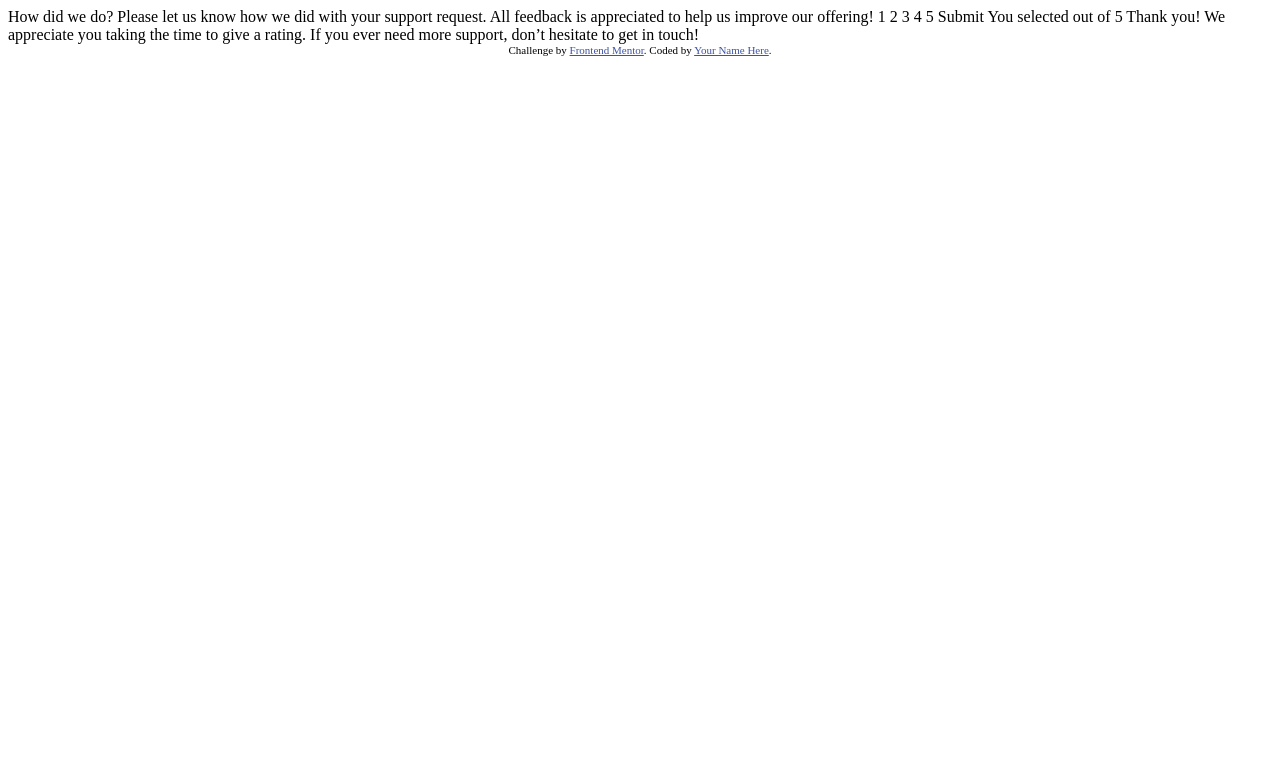
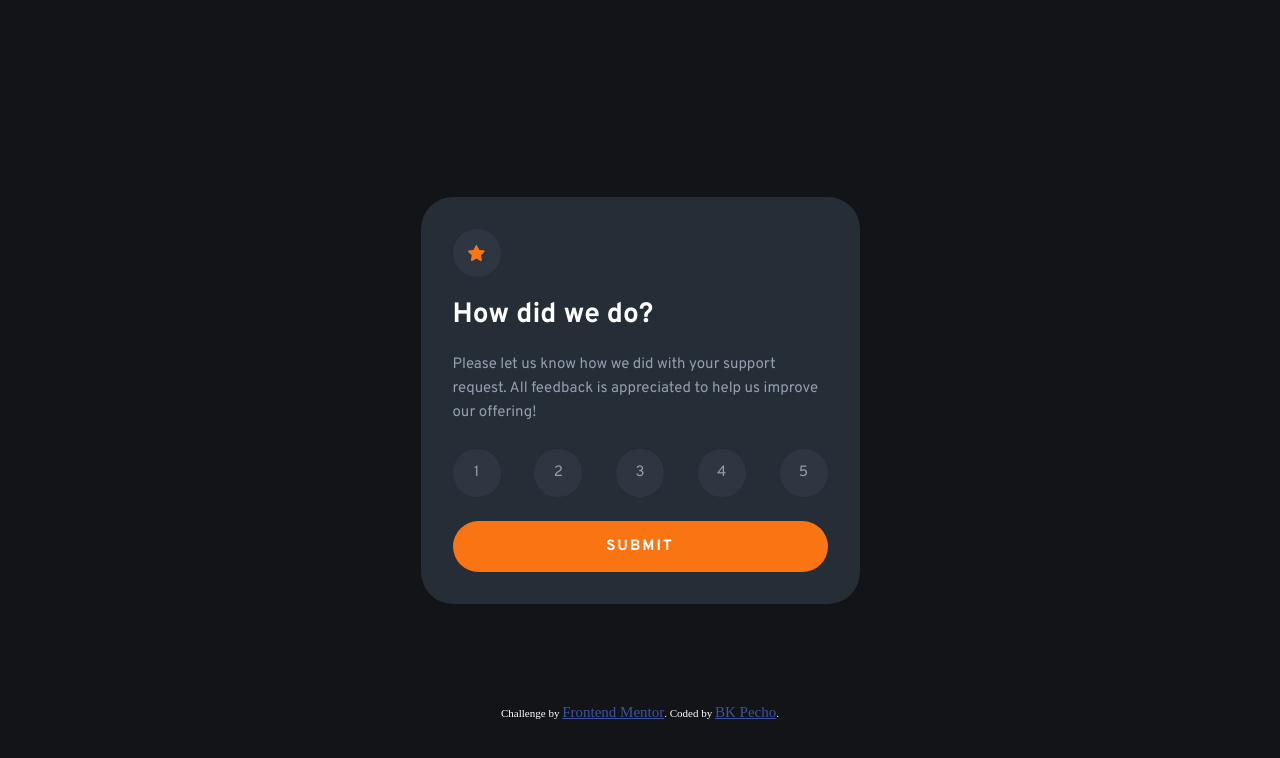
Before and after one commit to bkpecho/Interactive-rating-component, a plain HTML site: page index.html in a window 1280 px wide. Drawn offline with Linux system fonts and the light colour scheme.

Commit message:
Rating State:

```diff
--- a/assets/css/style.css
+++ b/assets/css/style.css
@@ -6,7 +6,7 @@
 
   --clr-neutral-100: hsl(0, 0%, 100%);
   --clr-neutral-300: hsl(217, 12%, 63%);
-  --clr-netural-500: hsl(216, 12%, 54%);
+  --clr-neutral-500: hsl(216, 12%, 54%);
   --clr-dark-700: hsl(213, 19%, 18%);
   --clr-dark-900: hsl(216, 12%, 8%);
 
@@ -46,13 +46,89 @@
 body {
 }
 
+.flex {
+  display: flex;
+}
+
+.fd-c {
+  flex-direction: column;
+}
+
+.circle {
+  background: hsla(216, 12%, 54%, 0.1);
+  justify-content: center;
+  align-items: center;
+
+  align-self: flex-start;
+  border-radius: 50%;
+
+  height: 3rem;
+  width: 3rem;
+}
+
 /******************************************
 /* LAYOUT
 /*******************************************/
-header {
+main {
+  justify-content: center;
+  align-items: center;
+
+  min-height: 100vh;
+  background: var(--clr-dark-900);
+}
+
+.component {
+  gap: 1.5rem;
+  max-width: 375px;
+  padding: 2rem;
+  margin: 0 1.5rem;
+
+  border-radius: 2rem;
+  color: var(--clr-neutral-300);
+  background: var(--clr-dark-700);
+
+  font-family: var(--ff-main);
+  font-size: var(--fs-base);
+}
+
+.component h1 {
+  color: var(--clr-neutral-100);
+  font-size: 1.75rem;
+  font-weight: var(--fw-bold);
+}
+
+.component p {
+  line-height: 1.5rem;
+}
+
+.rating {
+  justify-content: space-between;
+}
+
+button {
+  text-transform: uppercase;
+  font-family: var(--ff-main);
+  font-size: var(--fs-base);
+  font-weight: var(--fw-bold);
+  letter-spacing: 2px;
+  border: none;
+  color: white;
+  background: var(--clr-primary);
+  border-radius: 5rem;
+  padding: 1rem 0;
 }
 
 footer {
+  position: absolute;
+  bottom: 5rem;
+
+  color: white;
+  margin: 0 auto;
+  width: 100%;
+}
+
+.attribution * {
+  font-size: var(--fs-base);
 }
 
 /******************************************
--- a/index.html
+++ b/index.html
@@ -1,49 +1,84 @@
 <!DOCTYPE html>
 <html lang="en">
   <head>
-  <meta charset="UTF-8">
-  <meta name="viewport" content="width=device-width, initial-scale=1.0"> <!-- displays site properly based on user's device -->
+    <meta charset="UTF-8" />
+    <meta name="viewport" content="width=device-width, initial-scale=1.0" />
+    <!-- displays site properly based on user's device -->
 
-  <link rel="icon" type="image/png" sizes="32x32" href="./images/favicon-32x32.png">
+    <link
+      rel="icon"
+      type="image/png"
+      sizes="32x32"
+      href="./images/favicon-32x32.png"
+    />
+
+    <!-- fonts -->
+    <link rel="preconnect" href="https://fonts.googleapis.com" />
+    <link rel="preconnect" href="https://fonts.gstatic.com" crossorigin />
+    <link
+      href="https://fonts.googleapis.com/css2?family=Overpass:wght@400;700&display=swap"
+      rel="stylesheet"
+    />
+
+    <!-- links -->
+    <link rel="stylesheet" href="./assets/css/reset.css" />
+    <link rel="stylesheet" href="./assets/css/style.css" />
 
     <title>Frontend Mentor | Interactive rating component</title>
 
     <!-- Feel free to remove these styles or customise in your own stylesheet 👍 -->
     <style>
-    .attribution { font-size: 11px; text-align: center; }
-    .attribution a { color: hsl(228, 45%, 44%); }
+      .attribution {
+        font-size: 11px;
+        text-align: center;
+      }
+      .attribution a {
+        color: hsl(228, 45%, 44%);
+      }
     </style>
   </head>
   <body>
+    <!-- Rating state start -->
+    <main class="flex">
+      <section class="component flex fd-c">
+        <picture class="flex circle">
+          <img src="./images/icon-star.svg" alt="" />
+        </picture>
+        <h1>How did we do?</h1>
 
-  <!-- Rating state start -->
+        <p>
+          Please let us know how we did with your support request. All feedback
+          is appreciated to help us improve our offering!
+        </p>
 
-  How did we do?
-
-  Please let us know how we did with your support request. All feedback is appreciated
-  to help us improve our offering!
-
-  1 2 3 4 5
-
-  Submit
-
+        <div class="rating flex">
+          <span class="flex circle">1</span>
+          <span class="flex circle">2</span>
+          <span class="flex circle">3</span>
+          <span class="flex circle">4</span>
+          <span class="flex circle">5</span>
+        </div>
+        <button>Submit</button>
+      </section>
+    </main>
     <!-- Rating state end -->
 
     <!-- Thank you state start -->
 
-  You selected <!-- Add rating here --> out of 5
-
-  Thank you!
-
-  We appreciate you taking the time to give a rating. If you ever need more support,
-  don’t hesitate to get in touch!
+    <!-- Add rating here -->
+    <!-- You selected out of 5 Thank you! We appreciate you taking the time to give a
+    rating. If you ever need more support, don’t hesitate to get in touch! -->
 
     <!-- Thank you state end -->
 
-
+    <footer>
       <div class="attribution">
-    Challenge by <a href="https://www.frontendmentor.io?ref=challenge" target="_blank">Frontend Mentor</a>.
-    Coded by <a href="#">Your Name Here</a>.
+        Challenge by
+        <a href="https://www.frontendmentor.io?ref=challenge" target="_blank"
+          >Frontend Mentor</a
+        >. Coded by
+        <a href="https://www.github.com/bkpecho" target="_blank">BK Pecho</a>.
       </div>
+    </footer>
   </body>
 </html>
```
Lines whose indentation alone changed are shown as unchanged.
